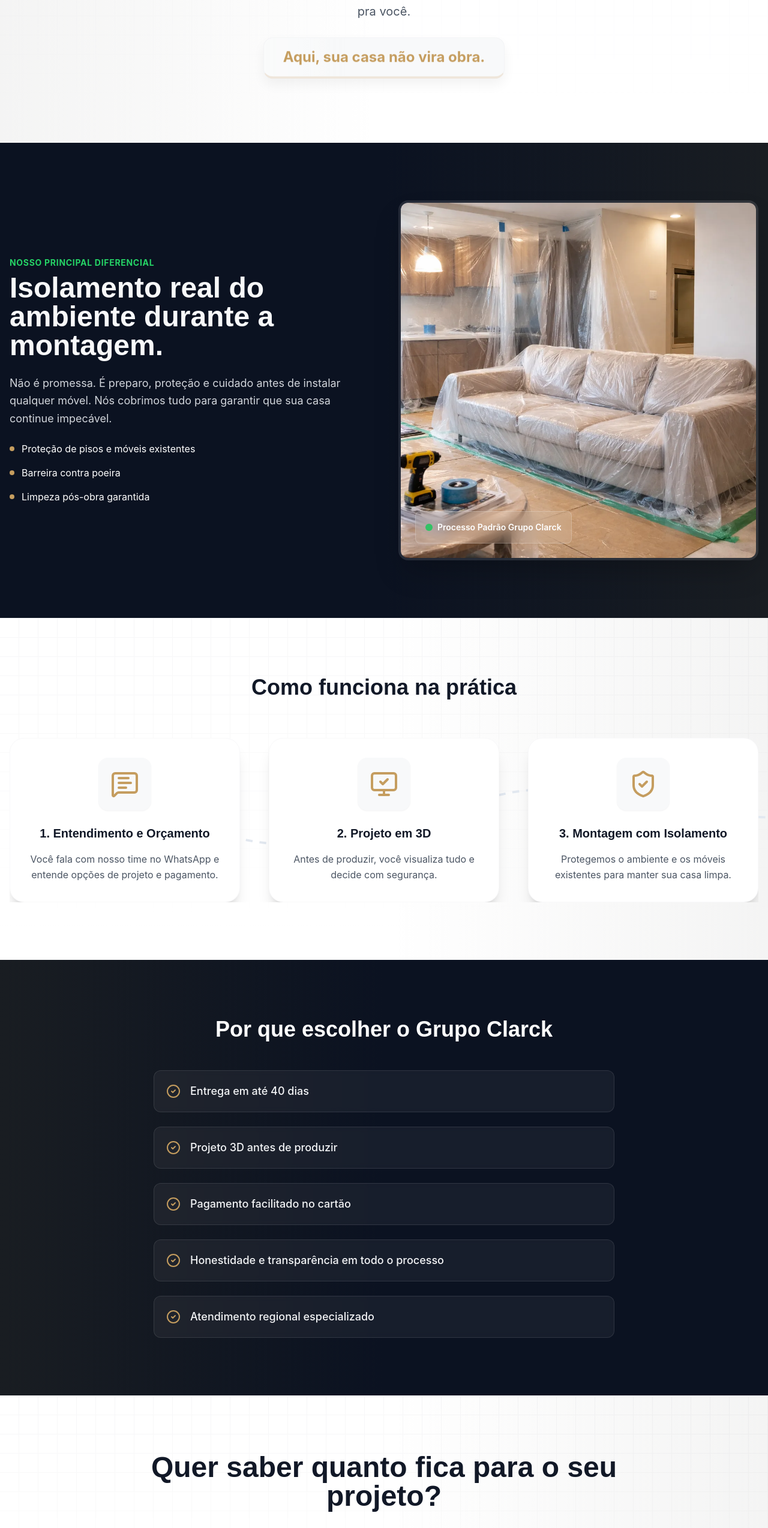
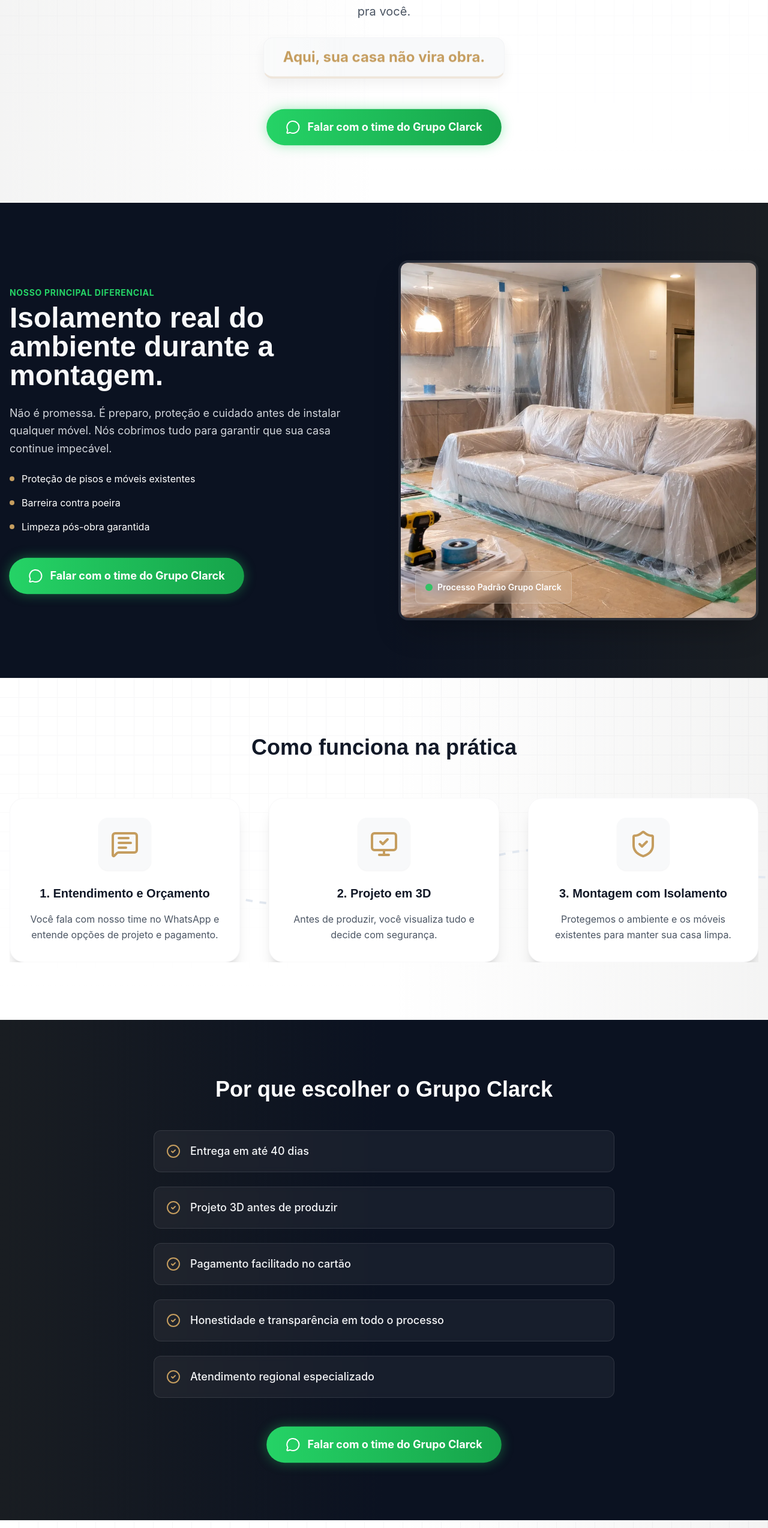
Before and after one commit to VoaNegocio/grupo-clark, a React (Vite) app: page / in a window 1280 px wide. Shown: the part 1046-3593 px from the top of the page at 60% size. Built offline with nearby package versions, Linux system fonts and the light colour scheme.

Commit message:
adição de botões, e adição de numero do whatsapp

```diff
--- a/src/App.jsx
+++ b/src/App.jsx
@@ -7,6 +7,7 @@ import Process from './components/Process';
 import SecondaryDifferentials from './components/SecondaryDifferentials';
 import CTA from './components/CTA';
 import Footer from './components/Footer';
+import FloatingWhatsApp from './components/FloatingWhatsApp';
 
 function App() {
   return (
@@ -19,6 +20,7 @@ function App() {
       <SecondaryDifferentials />
       <CTA />
       <Footer />
+      <FloatingWhatsApp />
     </div>
   );
 }
--- a/src/components/CTA.jsx
+++ b/src/components/CTA.jsx
@@ -19,7 +19,7 @@ const CTA = () => {
                     </p>
 
                     <motion.a
-                        href="https://wa.me/5521999999999?text=Ol%C3%A1%2C%20gostaria%20de%20um%20or%C3%A7amento%20para%20meus%20m%C3%B3veis%21"
+                        href="https://wa.me/5521976447015?text=Ol%C3%A1%2C%20gostaria%20de%20um%20or%C3%A7amento%20para%20meus%20m%C3%B3veis%21"
                         target="_blank"
                         rel="noopener noreferrer"
                         className="inline-flex relative items-center gap-3 bg-gradient-to-r from-brand-green to-green-600 text-white font-bold py-5 px-10 rounded-full text-xl shadow-[0_0_30px_rgba(37,211,102,0.4)] overflow-hidden group"
@@ -35,7 +35,7 @@ const CTA = () => {
                         <div className="absolute inset-0 -translate-x-full group-hover:animate-[shimmer_1.5s_infinite] bg-gradient-to-r from-transparent via-white/30 to-transparent z-10 w-full" />
 
                         <MessageCircle className="w-8 h-8 relative z-20" />
-                        <span className="relative z-20">Falar com o time do Grupo Clarck no WhatsApp</span>
+                        <span className="relative z-20">Falar com o time do Grupo Clarck</span>
                     </motion.a>
                 </div>
             </div>
--- a/src/components/Differential.jsx
+++ b/src/components/Differential.jsx
@@ -1,5 +1,6 @@
 import React from 'react';
 import { motion } from 'framer-motion';
+import { MessageCircle } from 'lucide-react';
 
 const Differential = () => {
     return (
@@ -41,6 +42,27 @@ const Differential = () => {
                                 <span>Limpeza pós-obra garantida</span>
                             </li>
                         </ul>
+
+                        <div className="mt-10">
+                            <motion.a
+                                href="https://wa.me/5521976447015?text=Ol%C3%A1%2C%20gostaria%20de%20um%20or%C3%A7amento%20para%20meus%20m%C3%B3veis%21"
+                                target="_blank"
+                                rel="noopener noreferrer"
+                                className="inline-flex relative items-center gap-3 bg-gradient-to-r from-brand-green to-green-600 text-white font-bold py-4 px-8 rounded-full text-lg shadow-[0_0_20px_rgba(37,211,102,0.4)] overflow-hidden group"
+                                whileHover={{ scale: 1.05, shadow: "0 0 30px rgba(37,211,102,0.6)" }}
+                                whileTap={{ scale: 0.95 }}
+                                animate={{ scale: [1, 1.02, 1] }}
+                                transition={{
+                                    scale: { duration: 2, repeat: Infinity, ease: "easeInOut" },
+                                    default: { duration: 0.3 }
+                                }}
+                            >
+                                {/* Shimmer Effect */}
+                                <div className="absolute inset-0 -translate-x-full group-hover:animate-[shimmer_1.5s_infinite] bg-gradient-to-r from-transparent via-white/30 to-transparent z-10 w-full" />
+                                <MessageCircle className="w-6 h-6 relative z-20" />
+                                <span className="relative z-20">Falar com o time do Grupo Clarck</span>
+                            </motion.a>
+                        </div>
                     </motion.div>
 
                     <motion.div
--- /dev/null
+++ b/src/components/FloatingWhatsApp.jsx
@@ -0,0 +1,31 @@
+import React from 'react';
+import { motion } from 'framer-motion';
+import { MessageCircle } from 'lucide-react';
+
+const FloatingWhatsApp = () => {
+    return (
+        <motion.a
+            href="https://wa.me/5521976447015?text=Ol%C3%A1%2C%20gostaria%20de%20um%20or%C3%A7amento%20para%20meus%20m%C3%B3veis%21"
+            target="_blank"
+            rel="noopener noreferrer"
+            className="fixed bottom-6 right-6 z-50 bg-[#25D366] text-white p-4 rounded-full shadow-[0_4px_12px_rgba(0,0,0,0.3)] md:hidden flex items-center justify-center cursor-pointer hover:bg-[#128C7E] transition-colors"
+            initial={{ scale: 0, opacity: 0 }}
+            animate={{ scale: 1, opacity: 1 }}
+            transition={{
+                type: "spring",
+                stiffness: 260,
+                damping: 20,
+                delay: 1.9
+            }}
+            whileHover={{ scale: 1.1 }}
+            whileTap={{ scale: 0.9 }}
+        >
+            <span className="absolute inset-0 rounded-full animate-ping bg-[#25D366] opacity-75"></span>
+            <div className="relative">
+                <MessageCircle className="w-8 h-8" />
+            </div>
+        </motion.a>
+    );
+};
+
+export default FloatingWhatsApp;
--- a/src/components/Hero.jsx
+++ b/src/components/Hero.jsx
@@ -49,7 +49,7 @@ const Hero = () => {
                         </div>
 
                         <motion.a
-                            href="https://wa.me/5521999999999?text=Ol%C3%A1%2C%20gostaria%20de%20um%20or%C3%A7amento%20sem%20compromisso%21"
+                            href="https://wa.me/5521976447015?text=Ol%C3%A1%2C%20gostaria%20de%20um%20or%C3%A7amento%20sem%20compromisso%21"
                             target="_blank"
                             rel="noopener noreferrer"
                             className="inline-flex items-center gap-3 bg-brand-green text-white font-bold py-5 px-10 rounded-full text-xl shadow-xl relative overflow-hidden group"
--- a/src/components/Identification.jsx
+++ b/src/components/Identification.jsx
@@ -1,5 +1,5 @@
 import React from 'react';
-import { Home, Sparkles, Wrench } from 'lucide-react';
+import { Home, Sparkles, Wrench, MessageCircle } from 'lucide-react';
 import { motion } from 'framer-motion';
 
 const Identification = () => {
@@ -65,7 +65,7 @@ const Identification = () => {
                         </p>
 
                         <motion.div
-                            className="inline-block relative overflow-hidden bg-brand-light px-8 py-4 rounded-2xl border border-gray-100 border-b-4 border-b-brand-gold/20 shadow-[0_10px_20px_rgba(0,0,0,0.05)]"
+                            className="inline-block relative overflow-hidden bg-brand-light px-8 py-4 rounded-2xl border border-gray-100 border-b-4 border-b-brand-gold/20 shadow-[0_10px_20px_rgba(0,0,0,0.05)] mb-10"
                             animate={{ y: [0, -5, 0] }}
                             transition={{ duration: 4, repeat: Infinity, ease: "easeInOut" }}
                             whileHover={{ scale: 1.05, rotate: 1 }}
@@ -77,6 +77,27 @@ const Identification = () => {
                                 Aqui, sua casa não vira obra.
                             </p>
                         </motion.div>
+
+                        <div className="flex justify-center">
+                            <motion.a
+                                href="https://wa.me/5521976447015?text=Ol%C3%A1%2C%20gostaria%20de%20um%20or%C3%A7amento%20para%20meus%20m%C3%B3veis%21"
+                                target="_blank"
+                                rel="noopener noreferrer"
+                                className="inline-flex relative items-center gap-3 bg-gradient-to-r from-brand-green to-green-600 text-white font-bold py-4 px-8 rounded-full text-lg shadow-[0_0_20px_rgba(37,211,102,0.4)] overflow-hidden group"
+                                whileHover={{ scale: 1.05, shadow: "0 0 30px rgba(37,211,102,0.6)" }}
+                                whileTap={{ scale: 0.95 }}
+                                animate={{ scale: [1, 1.02, 1] }}
+                                transition={{
+                                    scale: { duration: 2, repeat: Infinity, ease: "easeInOut" },
+                                    default: { duration: 0.3 }
+                                }}
+                            >
+                                {/* Shimmer Effect */}
+                                <div className="absolute inset-0 -translate-x-full group-hover:animate-[shimmer_1.5s_infinite] bg-gradient-to-r from-transparent via-white/30 to-transparent z-10 w-full" />
+                                <MessageCircle className="w-6 h-6 relative z-20" />
+                                <span className="relative z-20">Falar com o time do Grupo Clarck</span>
+                            </motion.a>
+                        </div>
                     </motion.div>
                 </div>
             </div>
--- a/src/components/SecondaryDifferentials.jsx
+++ b/src/components/SecondaryDifferentials.jsx
@@ -1,5 +1,7 @@
 import React from 'react';
-import { CheckCircle2 } from 'lucide-react';
+
+import { motion } from 'framer-motion';
+import { CheckCircle2, MessageCircle } from 'lucide-react';
 
 const SecondaryDifferentials = () => {
     const benefits = [
@@ -33,6 +35,27 @@ const SecondaryDifferentials = () => {
                             </li>
                         ))}
                     </ul>
+
+                    <div className="mt-12 flex justify-center">
+                        <motion.a
+                            href="https://wa.me/5521976447015?text=Ol%C3%A1%2C%20gostaria%20de%20um%20or%C3%A7amento%20para%20meus%20m%C3%B3veis%21"
+                            target="_blank"
+                            rel="noopener noreferrer"
+                            className="inline-flex relative items-center gap-3 bg-gradient-to-r from-brand-green to-green-600 text-white font-bold py-4 px-8 rounded-full text-lg shadow-[0_0_20px_rgba(37,211,102,0.4)] overflow-hidden group"
+                            whileHover={{ scale: 1.05, shadow: "0 0 30px rgba(37,211,102,0.6)" }}
+                            whileTap={{ scale: 0.95 }}
+                            animate={{ scale: [1, 1.02, 1] }}
+                            transition={{
+                                scale: { duration: 2, repeat: Infinity, ease: "easeInOut" },
+                                default: { duration: 0.3 }
+                            }}
+                        >
+                            {/* Shimmer Effect */}
+                            <div className="absolute inset-0 -translate-x-full group-hover:animate-[shimmer_1.5s_infinite] bg-gradient-to-r from-transparent via-white/30 to-transparent z-10 w-full" />
+                            <MessageCircle className="w-6 h-6 relative z-20" />
+                            <span className="relative z-20">Falar com o time do Grupo Clarck</span>
+                        </motion.a>
+                    </div>
                 </div>
             </div>
         </section>
```
